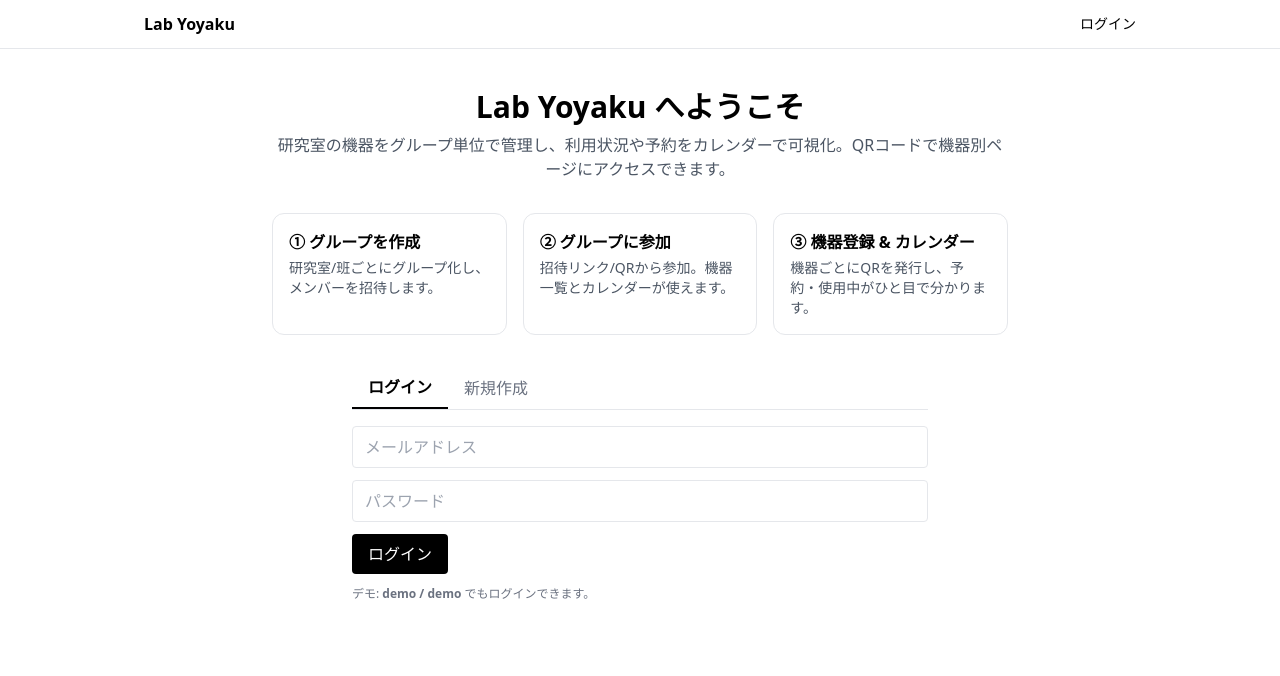
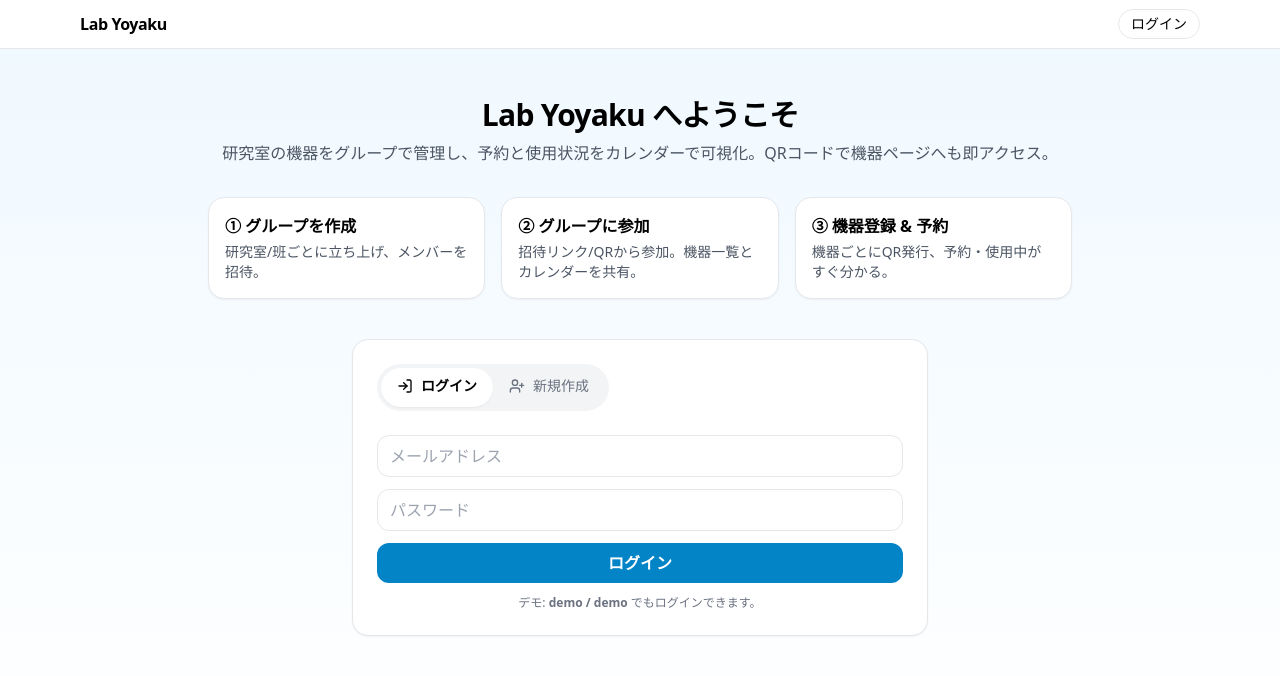
Before and after one commit to shira-shin/lab_yoyaku, a Next.js app in the folder web/: page /login in a window 1280 px wide. Shown: the top 676 px of the page. Built offline with nearby package versions, Linux system fonts and the light colour scheme; no server answers.

Commit message:
feat: add landing login and simple dashboard

```diff
--- a/web/package.json
+++ b/web/package.json
@@ -17,7 +17,8 @@
     "qrcode.react": "^3.1.0",
     "qrcode": "^1.5.3",
     "bcryptjs": "^2.4.3",
-    "jose": "^5.2.2"
+    "jose": "^5.2.2",
+    "lucide-react": "^0.417.0"
   },
   "devDependencies": {
     "@types/react": "18.2.21",
--- a/web/src/app/login/page.tsx
+++ b/web/src/app/login/page.tsx
@@ -1,6 +1,7 @@
 'use client';
 import { useRouter, useSearchParams } from 'next/navigation';
 import { useState } from 'react';
+import { LogIn, UserPlus } from 'lucide-react'; // npm i lucide-react
 
 type Tab = 'login' | 'register';
 
@@ -10,59 +11,78 @@ export default function LoginPage() {
   const next = sp.get('next') || '/';
   const [tab, setTab] = useState<Tab>('login');
 
-  // login state
+  // login
   const [lemail, setLEmail] = useState('');
   const [lpass, setLPass] = useState('');
   const [lerr, setLErr] = useState('');
+  const [loadingLogin, setLoadingLogin] = useState(false);
 
-  // register state
+  // register
   const [rname, setRName] = useState('');
   const [remail, setREmail] = useState('');
   const [rpass, setRPass] = useState('');
   const [rpass2, setRPass2] = useState('');
   const [rerr, setRErr] = useState('');
+  const [loadingReg, setLoadingReg] = useState(false);
 
   async function submitLogin(e: React.FormEvent) {
-    e.preventDefault(); setLErr('');
+    e.preventDefault(); setLErr(''); setLoadingLogin(true);
+    try {
       const res = await fetch('/api/auth/login', {
         method:'POST', headers:{'Content-Type':'application/json'},
         body: JSON.stringify({ email: lemail, password: lpass })
       });
-    if (res.ok) router.replace(next);
-    else setLErr('メールまたはパスワードが違います');
+      if (!res.ok) throw new Error();
+      // ✅ 成功したらホームへ（next があれば next、なければ /）
+      router.replace(next || '/');
+    } catch {
+      setLErr('メールまたはパスワードが違います');
+    } finally {
+      setLoadingLogin(false);
+    }
   }
 
   async function submitRegister(e: React.FormEvent) {
     e.preventDefault(); setRErr('');
     if (rpass !== rpass2) { setRErr('確認用パスワードが一致しません'); return; }
+    setLoadingReg(true);
+    try {
       const res = await fetch('/api/auth/register', {
         method:'POST', headers:{'Content-Type':'application/json'},
         body: JSON.stringify({ email: remail, password: rpass, name: rname })
       });
-    if (res.ok) router.replace(next);
-    else {
+      if (!res.ok) {
         const t = await res.text();
-      setRErr(/already/.test(t) ? 'このメールアドレスは既に登録されています' : '登録に失敗しました');
+        throw new Error(/already/.test(t) ? 'このメールは登録済みです' : '登録に失敗しました');
+      }
+      // ✅ 成功したらホームへ
+      router.replace('/');
+    } catch (e: any) {
+      setRErr(e?.message ?? '登録に失敗しました');
+    } finally {
+      setLoadingReg(false);
     }
   }
 
   return (
-    <div className="mx-auto max-w-3xl px-4 py-10 space-y-8">
-      {/* 説明 */}
-      <header className="text-center">
-        <h1 className="text-3xl font-bold">Lab Yoyaku へようこそ</h1>
+    <div className="min-h-[calc(100vh-48px)] bg-gradient-to-b from-sky-50 to-white">
+      <div className="mx-auto max-w-4xl px-4 py-12">
+        {/* ヒーロー */}
+        <header className="text-center mb-8">
+          <h1 className="text-3xl font-extrabold tracking-tight">Lab Yoyaku へようこそ</h1>
           <p className="text-gray-600 mt-2">
-          研究室の機器をグループ単位で管理し、利用状況や予約をカレンダーで可視化。QRコードで機器別ページにアクセスできます。
+            研究室の機器をグループで管理し、予約と使用状況をカレンダーで可視化。QRコードで機器ページへも即アクセス。
           </p>
         </header>
 
-      <div className="grid gap-4 md:grid-cols-3">
+        {/* 説明カード */}
+        <div className="grid gap-4 md:grid-cols-3 mb-10">
           {[
-          {t:'① グループを作成', d:'研究室/班ごとにグループ化し、メンバーを招待します。'},
-          {t:'② グループに参加', d:'招待リンク/QRから参加。機器一覧とカレンダーが使えます。'},
-          {t:'③ 機器登録 & カレンダー', d:'機器ごとにQRを発行し、予約・使用中がひと目で分かります。'},
+            {t:'① グループを作成', d:'研究室/班ごとに立ち上げ、メンバーを招待。'},
+            {t:'② グループに参加', d:'招待リンク/QRから参加。機器一覧とカレンダーを共有。'},
+            {t:'③ 機器登録 & 予約', d:'機器ごとにQR発行、予約・使用中がすぐ分かる。'},
           ].map((c,i)=>(
-          <div key={i} className="rounded-xl border p-4">
+            <div key={i} className="rounded-2xl border shadow-sm bg-white p-4">
               <div className="font-semibold mb-1">{c.t}</div>
               <div className="text-sm text-gray-600">{c.d}</div>
             </div>
@@ -70,45 +90,64 @@ export default function LoginPage() {
         </div>
 
         {/* タブ */}
-      <div className="max-w-xl mx-auto">
-        <div className="flex border-b mb-4">
+        <div className="mx-auto max-w-xl bg-white rounded-2xl border shadow-sm p-6">
+          <div className="inline-flex rounded-full bg-gray-100 p-1 mb-6">
             <button
-            className={`px-4 py-2 ${tab==='login' ? 'border-b-2 border-black font-semibold' : 'text-gray-500'}`}
+              className={`px-4 py-2 rounded-full text-sm transition ${
+                tab==='login' ? 'bg-white shadow-sm font-semibold' : 'text-gray-500'
+              }`}
               onClick={()=>setTab('login')}
-          >ログイン</button>
+            >
+              <span className="inline-flex items-center gap-2"><LogIn size={16}/> ログイン</span>
+            </button>
             <button
-            className={`px-4 py-2 ${tab==='register' ? 'border-b-2 border-black font-semibold' : 'text-gray-500'}`}
+              className={`px-4 py-2 rounded-full text-sm transition ${
+                tab==='register' ? 'bg-white shadow-sm font-semibold' : 'text-gray-500'
+              }`}
               onClick={()=>setTab('register')}
-          >新規作成</button>
+            >
+              <span className="inline-flex items-center gap-2"><UserPlus size={16}/> 新規作成</span>
+            </button>
           </div>
 
           {tab==='login' && (
             <form onSubmit={submitLogin} className="space-y-3">
-            <input className="w-full rounded border px-3 py-2" placeholder="メールアドレス"
-                   value={lemail} onChange={e=>setLEmail(e.target.value)} />
-            <input className="w-full rounded border px-3 py-2" type="password" placeholder="パスワード"
-                   value={lpass} onChange={e=>setLPass(e.target.value)} />
+              <input className="w-full rounded-xl border px-3 py-2" placeholder="メールアドレス"
+                     value={lemail} onChange={e=>setLEmail(e.target.value)} required />
+              <input className="w-full rounded-xl border px-3 py-2" type="password" placeholder="パスワード"
+                     value={lpass} onChange={e=>setLPass(e.target.value)} required />
               {lerr && <div className="text-sm text-red-600">{lerr}</div>}
-            <button className="rounded bg-black text-white px-4 py-2">ログイン</button>
-            <p className="text-xs text-gray-500 mt-2">デモ: <b>demo / demo</b> でもログインできます。</p>
+              <button
+                className="w-full rounded-xl bg-sky-600 text-white px-4 py-2 font-semibold hover:bg-sky-700 transition disabled:opacity-60"
+                disabled={loadingLogin}
+              >
+                {loadingLogin ? 'ログイン中…' : 'ログイン'}
+              </button>
+              <p className="text-xs text-gray-500 text-center">デモ: <b>demo / demo</b> でもログインできます。</p>
             </form>
           )}
 
           {tab==='register' && (
             <form onSubmit={submitRegister} className="space-y-3">
-            <input className="w-full rounded border px-3 py-2" placeholder="表示名（任意）"
+              <input className="w-full rounded-xl border px-3 py-2" placeholder="表示名（任意）"
                      value={rname} onChange={e=>setRName(e.target.value)} />
-            <input className="w-full rounded border px-3 py-2" placeholder="メールアドレス"
+              <input className="w-full rounded-xl border px-3 py-2" placeholder="メールアドレス"
                      value={remail} onChange={e=>setREmail(e.target.value)} required />
-            <input className="w-full rounded border px-3 py-2" type="password" placeholder="パスワード（6文字以上）"
+              <input className="w-full rounded-xl border px-3 py-2" type="password" placeholder="パスワード（6文字以上）"
                      value={rpass} onChange={e=>setRPass(e.target.value)} required />
-            <input className="w-full rounded border px-3 py-2" type="password" placeholder="パスワード（確認）"
+              <input className="w-full rounded-xl border px-3 py-2" type="password" placeholder="パスワード（確認）"
                      value={rpass2} onChange={e=>setRPass2(e.target.value)} required />
               {rerr && <div className="text-sm text-red-600">{rerr}</div>}
-            <button className="rounded bg-black text-white px-4 py-2">アカウントを作成</button>
+              <button
+                className="w-full rounded-xl bg-indigo-600 text-white px-4 py-2 font-semibold hover:bg-indigo-700 transition disabled:opacity-60"
+                disabled={loadingReg}
+              >
+                {loadingReg ? '作成中…' : 'アカウントを作成'}
+              </button>
             </form>
           )}
         </div>
       </div>
+    </div>
   );
 }
--- a/web/src/app/page.tsx
+++ b/web/src/app/page.tsx
@@ -1,12 +1,24 @@
 import { readUserFromCookie } from '@/lib/auth';
-import HomeDashboard from './_parts/HomeDashboard';
-import LoginEmbed from './_parts/LoginEmbed';
 
-export default async function Page() {
+export default async function Home() {
   const me = await readUserFromCookie();
-
-  if (me) {
-    return <HomeDashboard />;
-  }
-  return <LoginEmbed />;
+  return (
+    <div className="mx-auto max-w-5xl px-4 py-8 space-y-6">
+      <h1 className="text-2xl font-bold">ダッシュボード</h1>
+      <div className="grid gap-4 md:grid-cols-3">
+        <div className="rounded-2xl border bg-white p-4 shadow-sm">
+          <div className="font-semibold mb-1">ようこそ</div>
+          <div className="text-gray-600 text-sm">{me?.name || me?.email}</div>
+        </div>
+        <a href="/groups" className="rounded-2xl border bg-white p-4 shadow-sm hover:shadow transition">
+          <div className="font-semibold mb-1">グループ</div>
+          <div className="text-gray-600 text-sm">作成 / 参加 / 一覧</div>
+        </a>
+        <a href="/groups/new" className="rounded-2xl border bg-white p-4 shadow-sm hover:shadow transition">
+          <div className="font-semibold mb-1">新しいグループ</div>
+          <div className="text-gray-600 text-sm">すぐに立ち上げ</div>
+        </a>
+      </div>
+    </div>
+  );
 }
--- a/web/src/components/Header.tsx
+++ b/web/src/components/Header.tsx
@@ -3,19 +3,22 @@ import { readUserFromCookie } from '@/lib/auth';
 export default async function Header() {
   const me = await readUserFromCookie();
   return (
-    <header className="border-b">
-      <div className="mx-auto max-w-5xl px-4 h-12 flex items-center justify-between">
-        <a href="/" className="font-semibold">Lab Yoyaku</a>
-        <nav className="flex items-center gap-6 text-sm">
-          {me && <>
-            <a href="/">ダッシュボード</a>
-            <a href="/groups">グループ</a>
-            <span className="text-gray-500">{me.name || me.email}</span>
-            <form action="/api/auth/logout" method="post">
-              <button className="text-gray-600 hover:underline">ログアウト</button>
-            </form>
-          </>}
-          {!me && <a href="/login">ログイン</a>}
+    <header className="border-b bg-white/70 backdrop-blur supports-[backdrop-filter]:bg-white/60 sticky top-0 z-50">
+      <div className="mx-auto max-w-6xl px-4 h-12 flex items-center justify-between">
+        <a href="/" className="font-extrabold tracking-tight">Lab Yoyaku</a>
+        <nav className="flex items-center gap-3 text-sm">
+          {me ? (
+            <>
+              <a className="hover:underline" href="/">ダッシュボード</a>
+              <a className="hover:underline" href="/groups">グループ</a>
+              <span className="hidden sm:inline text-gray-500">/ {me.name || me.email}</span>
+              <form action="/api/auth/logout" method="post">
+                <button className="rounded-full px-3 py-1 border hover:bg-gray-50">ログアウト</button>
+              </form>
+            </>
+          ) : (
+            <a className="rounded-full px-3 py-1 border hover:bg-gray-50" href="/login">ログイン</a>
+          )}
         </nav>
       </div>
     </header>
```
Lines whose indentation alone changed are shown as unchanged.
